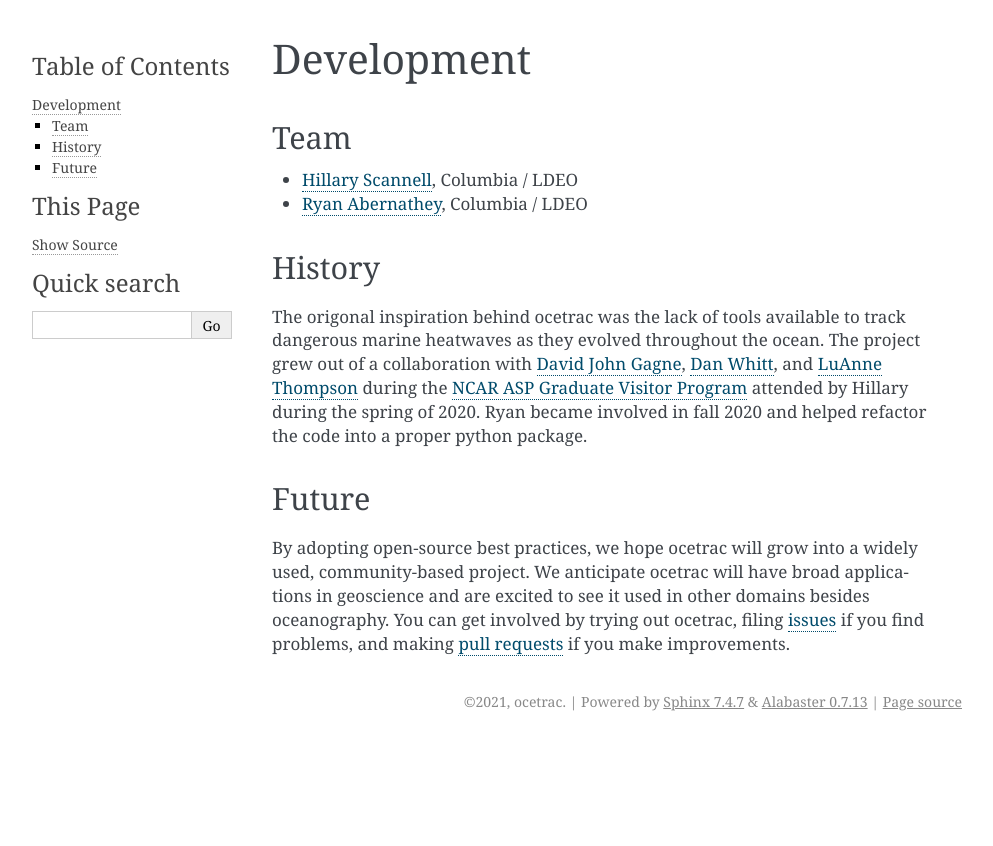
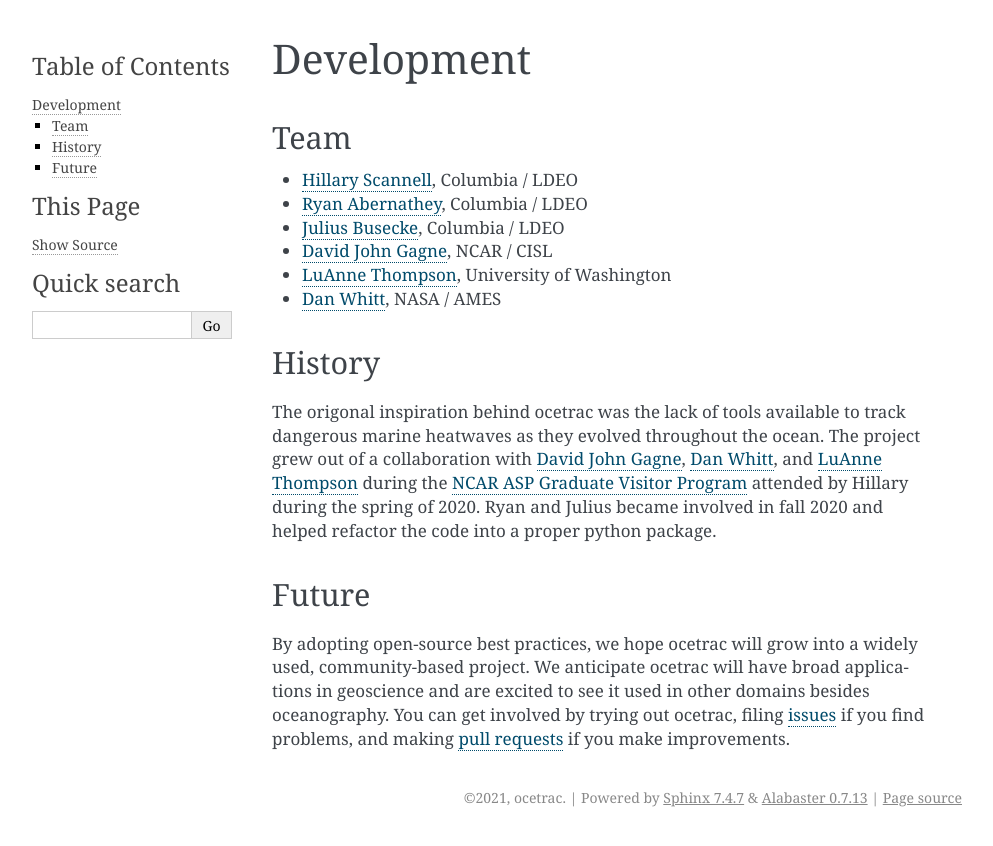
Before and after one commit to ocetrac/ocetrac, a Sphinx documentation site: the page built from docs/dev.rst, in a window 1280 px wide. Shown: the top 846 px of the page, without its empty margins (148-1141 px from the left). Built offline with Sphinx 7.4.7, drawn with Linux system fonts in a browser that asks for light colours; pages that are not in the unit, such as notebooks, are missing from menus.

Commit message:
Update dev.rst

```diff
--- a/docs/dev.rst
+++ b/docs/dev.rst
@@ -6,12 +6,17 @@ Team
 
 * `Hillary Scannell <https://www.hillaryscannell.com/>`_, Columbia / LDEO
 * `Ryan Abernathey <http://rabernat.github.io/>`_, Columbia / LDEO
+* `Julius Busecke <https://jbusecke.github.io/>`_, Columbia / LDEO
+* `David John Gagne <https://staff.ucar.edu/users/dgagne>`_, NCAR / CISL
+* `LuAnne Thompson <https://www.ocean.washington.edu/home/LuAnne+Thompson>`_, University of Washington
+* `Dan Whitt <https://danielwhitt.github.io/>`_, NASA / AMES
+
 
 
 History
 ~~~~~~
 
-The origonal inspiration behind ocetrac was the lack of tools available to track dangerous marine heatwaves as they evolved throughout the ocean. The project grew out of a collaboration with `David John Gagne <https://staff.ucar.edu/users/dgagne>`_,  `Dan Whitt <https://danielwhitt.github.io/>`_, and  `LuAnne Thompson <https://www.ocean.washington.edu/home/LuAnne+Thompson>`_ during the `NCAR ASP Graduate Visitor Program <https://asp.ucar.edu/graduate-visitors/graduate-visitor-program>`_ attended by Hillary during the spring of 2020. Ryan became involved in fall 2020 and helped refactor the code into a proper python package.
+The origonal inspiration behind ocetrac was the lack of tools available to track dangerous marine heatwaves as they evolved throughout the ocean. The project grew out of a collaboration with `David John Gagne <https://staff.ucar.edu/users/dgagne>`_,  `Dan Whitt <https://danielwhitt.github.io/>`_, and  `LuAnne Thompson <https://www.ocean.washington.edu/home/LuAnne+Thompson>`_ during the `NCAR ASP Graduate Visitor Program <https://asp.ucar.edu/graduate-visitors/graduate-visitor-program>`_ attended by Hillary during the spring of 2020. Ryan and Julius became involved in fall 2020 and helped refactor the code into a proper python package.
 
 
 Future
```
